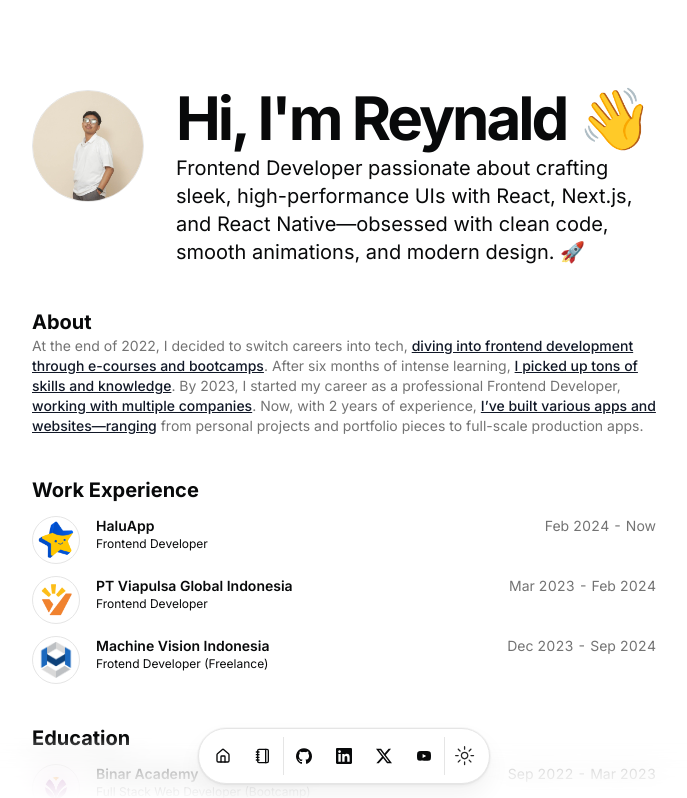
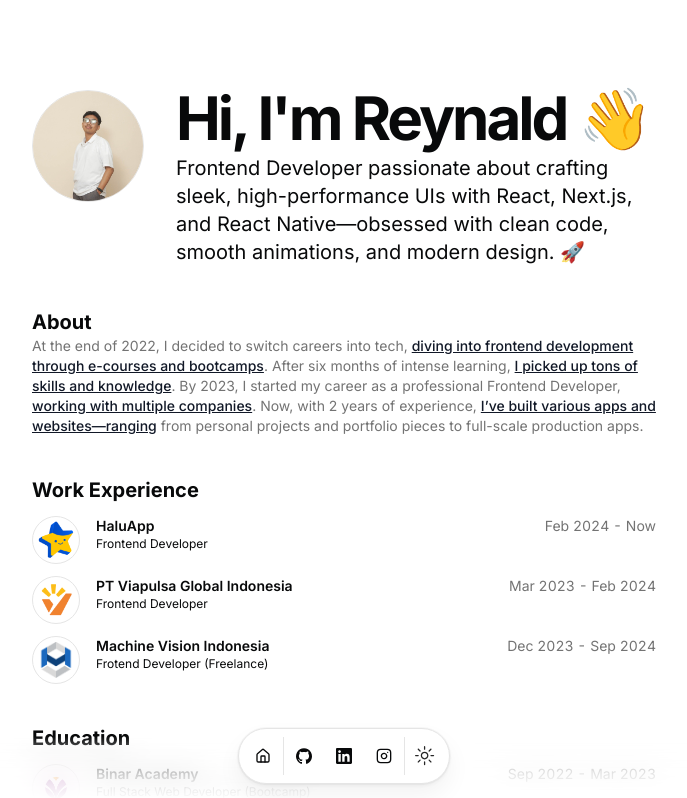
Before and after one commit to renalfa/hello-reynald, a Next.js app: page / in a window 1280 px wide. Shown: the top 798 px of the page, without its empty margins (296-983 px from the left). Built offline with nearby package versions, Linux system fonts and the light colour scheme.

Commit message:
[ADD] add certificate section

```diff
--- a/src/components/icons.tsx
+++ b/src/components/icons.tsx
@@ -1,8 +1,9 @@
-import { GlobeIcon, MailIcon } from "lucide-react";
+import { GlobeIcon, MailIcon, Link2Icon } from "lucide-react";
 
 export type IconProps = React.HTMLAttributes<SVGElement>;
 
 export const Icons = {
+  link: (props: IconProps) => <Link2Icon {...props} />,
   globe: (props: IconProps) => <GlobeIcon {...props} />,
   email: (props: IconProps) => <MailIcon {...props} />,
   linkedin: (props: IconProps) => (
--- a/src/data/resume.tsx
+++ b/src/data/resume.tsx
@@ -1,5 +1,5 @@
 import { Icons } from "@/components/icons";
-import { HomeIcon, NotebookIcon } from "lucide-react";
+import { HomeIcon, InstagramIcon } from "lucide-react";
 
 export const DATA = {
   name: "Reynald Faidzilah Ahmad",
@@ -27,10 +27,7 @@ export const DATA = {
     "GSAP",
     "Three.js",
   ],
-  navbar: [
-    { href: "/", icon: HomeIcon, label: "Home" },
-    { href: "/blog", icon: NotebookIcon, label: "Blog" },
-  ],
+  navbar: [{ href: "/", icon: HomeIcon, label: "Home" }],
   contact: {
     email: "hello@example.com",
     tel: "+123456789",
@@ -54,13 +51,14 @@ export const DATA = {
         url: "#",
         icon: Icons.x,
 
-        navbar: true,
+        navbar: false,
       },
       Youtube: {
         name: "Youtube",
         url: "#",
         icon: Icons.youtube,
-        navbar: true,
+
+        navbar: false,
       },
       email: {
         name: "Send Email",
@@ -68,6 +66,13 @@ export const DATA = {
         icon: Icons.email,
 
         navbar: false,
+      },
+      instagram: {
+        name: "Instagram",
+        url: "https://dub.sh/reynald-instagram",
+        icon: InstagramIcon,
+
+        navbar: true,
       },
     },
   },
@@ -120,6 +125,8 @@ export const DATA = {
       logoUrl: "/binar.jpg",
       start: "Sep 2022",
       end: "Mar 2023",
+      description:
+        "A dedicated Fullstack Web Developer with hands-on experience in frontend and backend technologies, gained through an intensive bootcamp. Proficient in building responsive and high-performing web applications, from UI/UX design to database management. Passionate about problem-solving and continuously refining skills to contribute to innovative tech solutions.",
     },
     {
       school: "Dicoding",
@@ -128,6 +135,8 @@ export const DATA = {
       logoUrl: "/dicoding.jpg",
       start: "Aug 2022",
       end: "Oct 2022",
+      description:
+        "Completed an intensive online education program at Dicoding, specializing in frontend and backend web development. Gained expertise in React.js for crafting interactive user interfaces and managing application state, along with a strong understanding of backend technologies, including servers and databases. Applied knowledge through diverse projects, building a solid foundation in fullstack development. Passionate about continuous learning and contributing to innovative tech solutions.",
     },
   ],
   projects: [
@@ -254,387 +263,213 @@ export const DATA = {
         "https://firebasestorage.googleapis.com/v0/b/np-v1-b94f5.appspot.com/o/video%2FScreen%20Recording%202025-03-13%20at%2010.03.24.mov?alt=media&token=754e7128-878d-454e-90c8-9d77a5fd6685",
     },
   ],
-  hackathons: [
+  certificates: [
     {
-      title: "Hack Western 5",
-      dates: "November 23rd - 25th, 2018",
-      location: "London, Ontario",
+      title: "Problem Solving (Basic) Certificate",
+      dates: "18 Mar 2025",
+      location: "from Hackerrank",
       description:
-        "Developed a mobile application which delivered bedtime stories to children using augmented reality.",
-      image:
-        "https://pub-83c5db439b40468498f97946200806f7.r2.dev/hackline/hack-western.png",
-      mlh: "https://s3.amazonaws.com/logged-assets/trust-badge/2019/mlh-trust-badge-2019-white.svg",
-      links: [],
-    },
-    {
-      title: "Hack The North",
-      dates: "September 14th - 16th, 2018",
-      location: "Waterloo, Ontario",
-      description:
-        "Developed a mobile application which delivers university campus wide events in real time to all students.",
-      image:
-        "https://pub-83c5db439b40468498f97946200806f7.r2.dev/hackline/hack-the-north.png",
-      mlh: "https://s3.amazonaws.com/logged-assets/trust-badge/2019/mlh-trust-badge-2019-white.svg",
-      links: [],
-    },
-    {
-      title: "FirstNet Public Safety Hackathon",
-      dates: "March 23rd - 24th, 2018",
-      location: "San Francisco, California",
-      description:
-        "Developed a mobile application which communcicates a victims medical data from inside an ambulance to doctors at hospital.",
-      icon: "public",
-      image:
-        "https://pub-83c5db439b40468498f97946200806f7.r2.dev/hackline/firstnet.png",
-      links: [],
-    },
-    {
-      title: "DeveloperWeek Hackathon",
-      dates: "February 3rd - 4th, 2018",
-      location: "San Francisco, California",
-      description:
-        "Developed a web application which aggregates social media data regarding cryptocurrencies and predicts future prices.",
-      image:
-        "https://pub-83c5db439b40468498f97946200806f7.r2.dev/hackline/developer-week.jpg",
+        "It covers basic topics of Data Structures (such as Arrays, Strings) and Algorithms (such as Sorting and Searching).",
+      image: "/hackerrank.png",
       links: [
         {
-          title: "Github",
-          icon: <Icons.github className="h-4 w-4" />,
-          href: "https://github.com/cryptotrends/cryptotrends",
+          title: "See Certificate",
+          icon: <Icons.link className="h-4 w-4" />,
+          href: "https://www.hackerrank.com/certificates/f189033f25a8",
         },
       ],
     },
     {
-      title: "HackDavis",
-      dates: "January 20th - 21st, 2018",
-      location: "Davis, California",
-      description:
-        "Developed a mobile application which allocates a daily carbon emission allowance to users to move towards a sustainable environment.",
-      image:
-        "https://pub-83c5db439b40468498f97946200806f7.r2.dev/hackline/hack-davis.png",
-      win: "Best Data Hack",
-      mlh: "https://s3.amazonaws.com/logged-assets/trust-badge/2018/white.svg",
+      title: "Frontend Developer (React) Certificate",
+      dates: "29 Oct 2024",
+      location: "from Hackerrank",
+      description: "It covers topics like React, CSS, and JavaScript.",
+      image: "/hackerrank.png",
       links: [
         {
-          title: "Devpost",
-          icon: <Icons.globe className="h-4 w-4" />,
-          href: "https://devpost.com/software/my6footprint",
-        },
-        {
-          title: "ML",
-          icon: <Icons.github className="h-4 w-4" />,
-          href: "https://github.com/Wallet6/my6footprint-machine-learning",
-        },
-        {
-          title: "iOS",
-          icon: <Icons.github className="h-4 w-4" />,
-          href: "https://github.com/Wallet6/CarbonWallet",
-        },
-        {
-          title: "Server",
-          icon: <Icons.github className="h-4 w-4" />,
-          href: "https://github.com/Wallet6/wallet6-server",
+          title: "See Certificate",
+          icon: <Icons.link className="h-4 w-4" />,
+          href: "https://www.hackerrank.com/certificates/83f72a86f6e7",
         },
       ],
     },
     {
-      title: "ETH Waterloo",
-      dates: "October 13th - 15th, 2017",
-      location: "Waterloo, Ontario",
+      title: "React (Basic) Certificate",
+      dates: "29 Oct 2024",
+      location: "from Hackerrank",
       description:
-        "Developed a blockchain application for doctors and pharmacists to perform trustless transactions and prevent overdosage in patients.",
-      image:
-        "https://pub-83c5db439b40468498f97946200806f7.r2.dev/hackline/eth-waterloo.png",
+        "React (Basic) It covers topics like Basic Routing, Rendering Elements,State Management (Internal Component State), Handling Events, ES6 and JavaScript and Form Validation.",
+      image: "/hackerrank.png",
       links: [
         {
-          title: "Organization",
-          icon: <Icons.github className="h-4 w-4" />,
-          href: "https://github.com/ethdocnet",
+          title: "See Certificate",
+          icon: <Icons.link className="h-4 w-4" />,
+          href: "https://www.hackerrank.com/certificates/b9df7b3321b1",
         },
       ],
     },
     {
-      title: "Hack The North",
-      dates: "September 15th - 17th, 2017",
-      location: "Waterloo, Ontario",
+      title: "Fullstack Developer Certificate",
+      dates: "5 Apr 2023",
+      location: "from Binar Academy",
       description:
-        "Developed a virtual reality application allowing users to see themselves in third person.",
-      image:
-        "https://pub-83c5db439b40468498f97946200806f7.r2.dev/hackline/hack-the-north.png",
-      mlh: "https://s3.amazonaws.com/logged-assets/trust-badge/2017/white.svg",
+        "Has Successfully Completed Binar Academy Bootcamp Fullstack Developer Program.",
+      image: "/binar.jpg",
       links: [
         {
-          title: "Streamer Source",
-          icon: <Icons.github className="h-4 w-4" />,
-          href: "https://github.com/justinmichaud/htn2017",
-        },
-        {
-          title: "Client Source",
-          icon: <Icons.github className="h-4 w-4" />,
-          href: "https://github.com/dillionverma/RTSPClient",
+          title: "See Certificate",
+          icon: <Icons.link className="h-4 w-4" />,
+          href: "https://drive.google.com/file/d/1LYPRdRNuR2mdRAXmANWVcw9jhEEiCecp/view",
         },
       ],
     },
     {
-      title: "Hack The 6ix",
-      dates: "August 26th - 27th, 2017",
-      location: "Toronto, Ontario",
+      title: "Bootcamp Final Report",
+      dates: "5 Apr 2023",
+      location: "from Binar Academy",
       description:
-        "Developed an open platform for people shipping items to same place to combine shipping costs and save money.",
-      image:
-        "https://pub-83c5db439b40468498f97946200806f7.r2.dev/hackline/hack-the-6ix.jpg",
-      mlh: "https://s3.amazonaws.com/logged-assets/trust-badge/2017/white.svg",
+        "My final report from Binar Academy Bootcamp Fullstack Developer Program.",
+      image: "/binar.jpg",
       links: [
         {
-          title: "Source",
-          icon: <Icons.github className="h-4 w-4" />,
-          href: "https://github.com/ShareShip/ShareShip",
-        },
-        {
-          title: "Site",
-          icon: <Icons.globe className="h-4 w-4" />,
-          href: "https://share-ship.herokuapp.com/",
+          title: "See Certificate",
+          icon: <Icons.link className="h-4 w-4" />,
+          href: "https://drive.google.com/file/d/1BnNquzl56yXxXn7mXe616Q-xO3XmAzib/view",
         },
       ],
     },
     {
-      title: "Stupid Hack Toronto",
-      dates: "July 23rd, 2017",
-      location: "Toronto, Ontario",
+      title: "Beginner Back-End Certificate",
+      dates: "27 Mar 2023",
+      location: "from Dicoding",
       description:
-        "Developed a chrome extension which tracks which facebook profiles you have visited and immediately texts your girlfriend if you visited another girls page.",
-      image:
-        "https://pub-83c5db439b40468498f97946200806f7.r2.dev/hackline/stupid-hackathon.png",
+        "This course introduces back-end development with Javascript, covering Node.js fundamentals, RESTful API creation, deployment on Amazon EC2, and API testing with Postman.",
+      image: "/dicoding.jpg",
       links: [
         {
-          title: "Source",
-          icon: <Icons.github className="h-4 w-4" />,
-          href: "https://github.com/nsagirlfriend/nsagirlfriend",
+          title: "See Certificate",
+          icon: <Icons.link className="h-4 w-4" />,
+          href: "https://www.dicoding.com/certificates/6RPNW3K25P2M",
         },
       ],
     },
     {
-      title: "Global AI Hackathon - Toronto",
-      dates: "June 23rd - 25th, 2017",
-      location: "Toronto, Ontario",
+      title: "Front-End Web Beginners Certificate",
+      dates: "12 Sep 2022",
+      location: "from Dicoding",
       description:
-        "Developed a python library which can be imported to any python game and change difficulty of the game based on real time emotion of player. Uses OpenCV and webcam for facial recognition, and a custom Machine Learning Model trained on a [Kaggle Emotion Dataset](https://www.kaggle.com/c/challenges-in-representation-learning-facial-expression-recognition-challenge/leaderboard) using [Tensorflow](https://www.tensorflow.org/Tensorflow) and [Keras](https://keras.io/). This project recieved 1st place prize at the Global AI Hackathon - Toronto and was also invited to demo at [NextAI Canada](https://www.nextcanada.com/next-ai).",
-      image:
-        "https://pub-83c5db439b40468498f97946200806f7.r2.dev/hackline/global-ai-hackathon.jpg",
-      win: "1st Place Winner",
+        "This course covers the Browser Object Model (BOM) and Document Object Model (DOM), focusing on JavaScript manipulation. It also explores event handling for interactivity and web storage APIs for data persistence.",
+      image: "/dicoding.jpg",
       links: [
         {
-          title: "Article",
-          icon: <Icons.globe className="h-4 w-4" />,
-          href: "https://syncedreview.com/2017/06/26/global-ai-hackathon-in-toronto/",
-        },
-        {
-          title: "Source",
-          icon: <Icons.github className="h-4 w-4" />,
-          href: "https://github.com/TinySamosas/",
+          title: "See Certificate",
+          icon: <Icons.link className="h-4 w-4" />,
+          href: "https://www.dicoding.com/certificates/QLZ9KMLGEZ5D",
         },
       ],
     },
     {
-      title: "McGill AI for Social Innovation Hackathon",
-      dates: "June 17th - 18th, 2017",
-      location: "Montreal, Quebec",
+      title: "Web Programming Basics Certificate",
+      dates: "6 Sep 2022",
+      location: "from Dicoding",
       description:
-        "Developed realtime facial microexpression analyzer using AI",
-      image:
-        "https://pub-83c5db439b40468498f97946200806f7.r2.dev/hackline/ai-for-social-good.jpg",
-      links: [],
-    },
-    {
-      title: "Open Source Circular Economy Days Hackathon",
-      dates: "June 10th, 2017",
-      location: "Toronto, Ontario",
-      description:
-        "Developed a custom admin interface for food waste startup <a href='http://genecis.co/'>Genecis</a> to manage their data and provide analytics.",
-      image:
-        "https://pub-83c5db439b40468498f97946200806f7.r2.dev/hackline/open-source-circular-economy-days.jpg",
-      win: "1st Place Winner",
+        "This course introduces website development, covering client-server concepts, HTML for structuring content, and CSS for styling. It delves into advanced HTML elements, semantic structuring, and in-depth CSS techniques like selectors, box model, positioning, and media queries. Responsive design using Flexbox is also explored, culminating in a hands-on website project.",
+      image: "/dicoding.jpg",
       links: [
         {
-          title: "Source",
-          icon: <Icons.github className="h-4 w-4" />,
-          href: "https://github.com/dillionverma/genecis",
+          title: "See Certificate",
+          icon: <Icons.link className="h-4 w-4" />,
+          href: "https://www.dicoding.com/certificates/NVP7K2JDOZR0",
         },
       ],
     },
     {
-      title: "Make School's Student App Competition 2017",
-      dates: "May 19th - 21st, 2017",
-      location: "International",
-      description: "Improved PocketDoc and submitted to online competition",
-      image:
-        "https://pub-83c5db439b40468498f97946200806f7.r2.dev/hackline/make-school-hackathon.png",
-      win: "Top 10 Finalist | Honourable Mention",
+      title: "Web Application (Basics) with React Certificate",
+      dates: "6 Des 2022",
+      location: "from Dicoding",
+      description:
+        "This course introduces React, its ecosystem, and core concepts like composition, declarative code, and unidirectional data flow. It covers building reusable UI components, component properties, and managing state using class components and controlled components.",
+      image: "/dicoding.jpg",
       links: [
         {
-          title: "Medium Article",
-          icon: <Icons.globe className="h-4 w-4" />,
-          href: "https://medium.com/make-school/the-winners-of-make-schools-student-app-competition-2017-a6b0e72f190a",
-        },
-        {
-          title: "Devpost",
-          icon: <Icons.globe className="h-4 w-4" />,
-          href: "https://devpost.com/software/pocketdoc-react-native",
-        },
-        {
-          title: "YouTube",
-          icon: <Icons.youtube className="h-4 w-4" />,
-          href: "https://www.youtube.com/watch?v=XwFdn5Rmx68",
-        },
-        {
-          title: "Source",
-          icon: <Icons.github className="h-4 w-4" />,
-          href: "https://github.com/dillionverma/pocketdoc-react-native",
+          title: "See Certificate",
+          icon: <Icons.link className="h-4 w-4" />,
+          href: "https://www.dicoding.com/certificates/1RXYO158QPVM",
         },
       ],
     },
     {
-      title: "HackMining",
-      dates: "May 12th - 14th, 2017",
-      location: "Toronto, Ontario",
-      description: "Developed neural network to optimize a mining process",
-      image:
-        "https://pub-83c5db439b40468498f97946200806f7.r2.dev/hackline/hack-mining.png",
-      links: [],
-    },
-    {
-      title: "Waterloo Equithon",
-      dates: "May 5th - 7th, 2017",
-      location: "Waterloo, Ontario",
+      title: "Web Application (Fundamentals) with React Certificate",
+      dates: "15 Des 2022",
+      location: "from Dicoding",
       description:
-        "Developed Pocketdoc, an app in which you take a picture of a physical wound, and the app returns common solutions or cures to the injuries or diseases.",
-      image:
-        "https://pub-83c5db439b40468498f97946200806f7.r2.dev/hackline/waterloo-equithon.png",
+        "This course covers essential React concepts, including prop validation with PropTypes, client-side routing with React Router, and lifecycle methods for handling asynchronous processes. It also explores global state management with React Context and writing cleaner functional components using React Hooks.",
+      image: "/dicoding.jpg",
       links: [
         {
-          title: "Devpost",
-          icon: <Icons.globe className="h-4 w-4" />,
-          href: "https://devpost.com/software/pocketdoc-react-native",
-        },
-        {
-          title: "YouTube",
-          icon: <Icons.youtube className="h-4 w-4" />,
-          href: "https://www.youtube.com/watch?v=XwFdn5Rmx68",
-        },
-        {
-          title: "Source",
-          icon: <Icons.github className="h-4 w-4" />,
-          href: "https://github.com/dillionverma/pocketdoc-react-native",
+          title: "See Certificate",
+          icon: <Icons.link className="h-4 w-4" />,
+          href: "https://www.dicoding.com/certificates/EYX49VM1JPDL",
         },
       ],
     },
     {
-      title: "SpaceApps Waterloo",
-      dates: "April 28th - 30th, 2017",
-      location: "Waterloo, Ontario",
+      title: "JavaScript Programming Basics Certificate",
+      dates: "15 Des 2022",
+      location: "from Dicoding",
       description:
-        "Developed Earthwatch, a web application which allows users in a plane to virtually see important points of interest about the world below them. They can even choose to fly away from their route and then fly back if they choose. Special thanks to CesiumJS for providing open source world and plane models.",
-      image:
-        "https://pub-83c5db439b40468498f97946200806f7.r2.dev/hackline/space-apps.png",
+        "This course introduces JavaScript fundamentals, covering variables, data structures, functions, and programming paradigms like OOP and functional programming. It explores modules, error handling, concurrency, and setting up a development environment with Node.js. Additional topics include managing dependencies with NPM and JavaScript testing for code reliability.",
+      image: "/dicoding.jpg",
       links: [
         {
-          title: "Source",
-          icon: <Icons.github className="h-4 w-4" />,
-          href: "https://github.com/dillionverma/earthwatch",
+          title: "See Certificate",
+          icon: <Icons.link className="h-4 w-4" />,
+          href: "https://www.dicoding.com/certificates/81P28NDWYPOY",
         },
       ],
     },
     {
-      title: "MHacks 9",
-      dates: "March 24th - 26th, 2017",
-      location: "Ann Arbor, Michigan",
+      title: "Programming Logic 101 Certificate",
+      dates: "18 Jan 2023",
+      location: "from Dicoding",
       description:
-        "Developed Super Graphic Air Traffic, a VR website made to introduce people to the world of air traffic controlling. This project was built completely using THREE.js as well as a node backend server.",
-      image:
-        "https://pub-83c5db439b40468498f97946200806f7.r2.dev/hackline/mhacks-9.png",
-      mlh: "https://s3.amazonaws.com/logged-assets/trust-badge/2017/white.svg",
+        "This course introduces basic programming logic, logic gates, and computational thinking techniques like decomposition, pattern recognition, abstraction, and algorithm writing. It concludes with real-world applications of programming logic.",
+      image: "/dicoding.jpg",
       links: [
         {
-          title: "Source",
-          icon: <Icons.github className="h-4 w-4" />,
-          href: "https://github.com/dillionverma/threejs-planes",
+          title: "See Certificate",
+          icon: <Icons.link className="h-4 w-4" />,
+          href: "https://www.dicoding.com/certificates/JLX1L5926X72",
         },
       ],
     },
     {
-      title: "StartHacks I",
-      dates: "March 4th - 5th, 2017",
-      location: "Waterloo, Ontario",
+      title: "Git with GitHub Certificate",
+      dates: "18 Jan 2023",
+      location: "from Dicoding",
       description:
-        "Developed at StartHacks 2017, Recipic is a mobile app which allows you to take pictures of ingredients around your house, and it will recognize those ingredients using ClarifAI image recognition API and return possible recipes to make. Recipic recieved 1st place at the hackathon for best pitch and hack.",
-      image:
-        "https://pub-83c5db439b40468498f97946200806f7.r2.dev/hackline/starthacks.png",
-      win: "1st Place Winner",
-      mlh: "https://s3.amazonaws.com/logged-assets/trust-badge/2017/white.svg",
+        "This course covers Git and GitHub fundamentals, including repository management, branching, merging, and resolving conflicts. It also explores team collaboration, handling pull requests, and using GitHub as a portfolio to showcase projects.",
+      image: "/dicoding.jpg",
       links: [
         {
-          title: "Source (Mobile)",
-          icon: <Icons.github className="h-4 w-4" />,
-          href: "https://github.com/mattBlackDesign/recipic-ionic",
-        },
-        {
-          title: "Source (Server)",
-          icon: <Icons.github className="h-4 w-4" />,
-          href: "https://github.com/mattBlackDesign/recipic-rails",
+          title: "See Certificate",
+          icon: <Icons.link className="h-4 w-4" />,
+          href: "https://www.dicoding.com/certificates/MEPJK2Q56X3V",
         },
       ],
     },
     {
-      title: "QHacks II",
-      dates: "February 3rd - 5th, 2017",
-      location: "Kingston, Ontario",
+      title: "Fundamental Front-End WebCertificate",
+      dates: "16 Feb 2023",
+      location: "from Dicoding",
       description:
-        "Developed a mobile game which enables city-wide manhunt with random lobbies",
-      image:
-        "https://pub-83c5db439b40468498f97946200806f7.r2.dev/hackline/qhacks.png",
-      mlh: "https://s3.amazonaws.com/logged-assets/trust-badge/2017/white.svg",
+        "This course covers ECMAScript 6 features, reusable web components, and managing dependencies with NPM. It also explores module bundlers for optimizing web apps and handling asynchronous data requests using Fetch API.",
+      image: "/dicoding.jpg",
       links: [
         {
-          title: "Source (Mobile)",
-          icon: <Icons.github className="h-4 w-4" />,
-          href: "https://github.com/dillionverma/human-huntr-react-native",
-        },
-        {
-          title: "Source (API)",
-          icon: <Icons.github className="h-4 w-4" />,
-          href: "https://github.com/mattBlackDesign/human-huntr-rails",
-        },
-      ],
-    },
-    {
-      title: "Terrible Hacks V",
-      dates: "November 26th, 2016",
-      location: "Waterloo, Ontario",
-      description:
-        "Developed a mock of Windows 11 with interesting notifications and functionality",
-      image:
-        "https://pub-83c5db439b40468498f97946200806f7.r2.dev/hackline/terrible-hacks-v.png",
-      links: [
-        {
-          title: "Source",
-          icon: <Icons.github className="h-4 w-4" />,
-          href: "https://github.com/justinmichaud/TerribleHacks2016-Windows11",
-        },
-      ],
-    },
-    {
-      title: "Portal Hackathon",
-      dates: "October 29, 2016",
-      location: "Kingston, Ontario",
-      description:
-        "Developed an internal widget for uploading assignments using Waterloo's portal app",
-      image:
-        "https://pub-83c5db439b40468498f97946200806f7.r2.dev/hackline/portal-hackathon.png",
-      links: [
-        {
-          title: "Source",
-          icon: <Icons.github className="h-4 w-4" />,
-          href: "https://github.com/UWPortalSDK/crowmark",
+          title: "See Certificate",
+          icon: <Icons.link className="h-4 w-4" />,
+          href: "https://www.dicoding.com/certificates/4EXG9JORQZRL",
         },
       ],
     },
```
Also changed, not shown: src/app/page.tsx (+12 -12 lines), src/components/certificate-card.tsx (added, +62 -0 lines), public/hackerrank.png (added).
